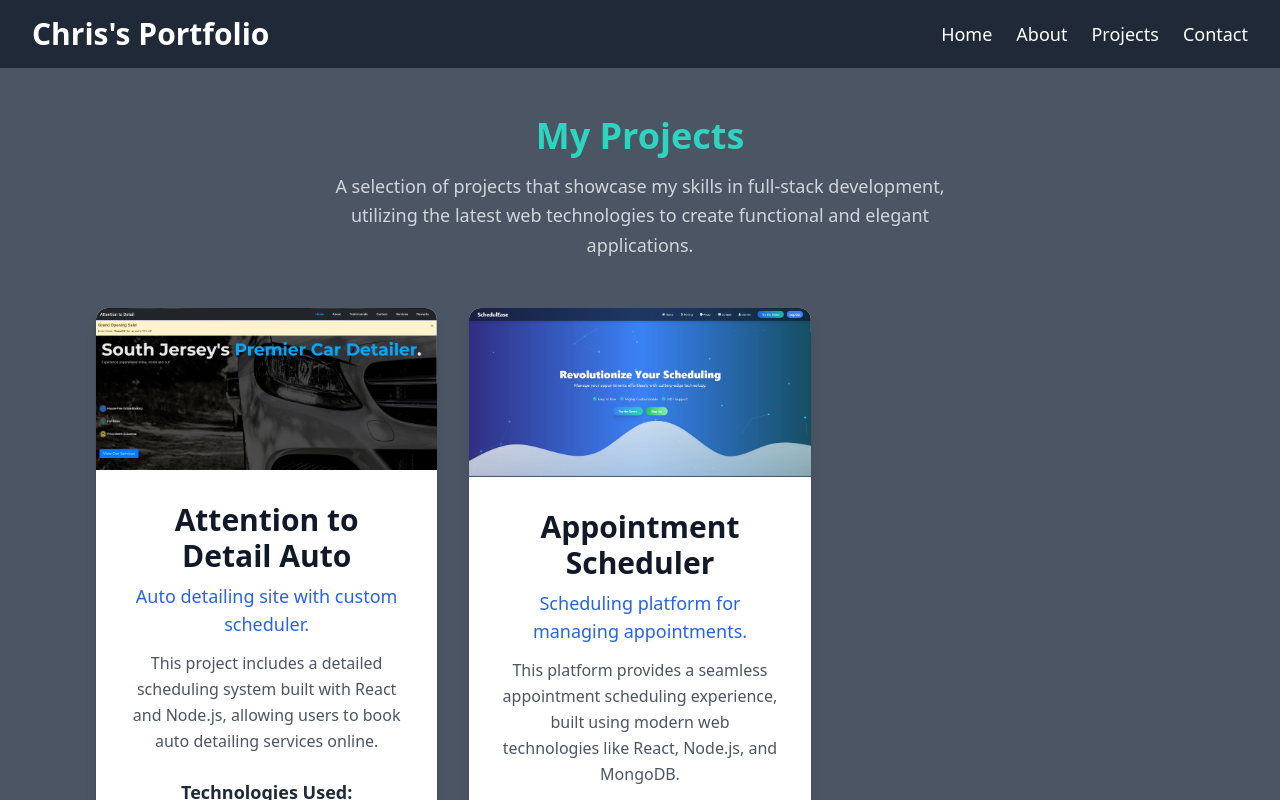
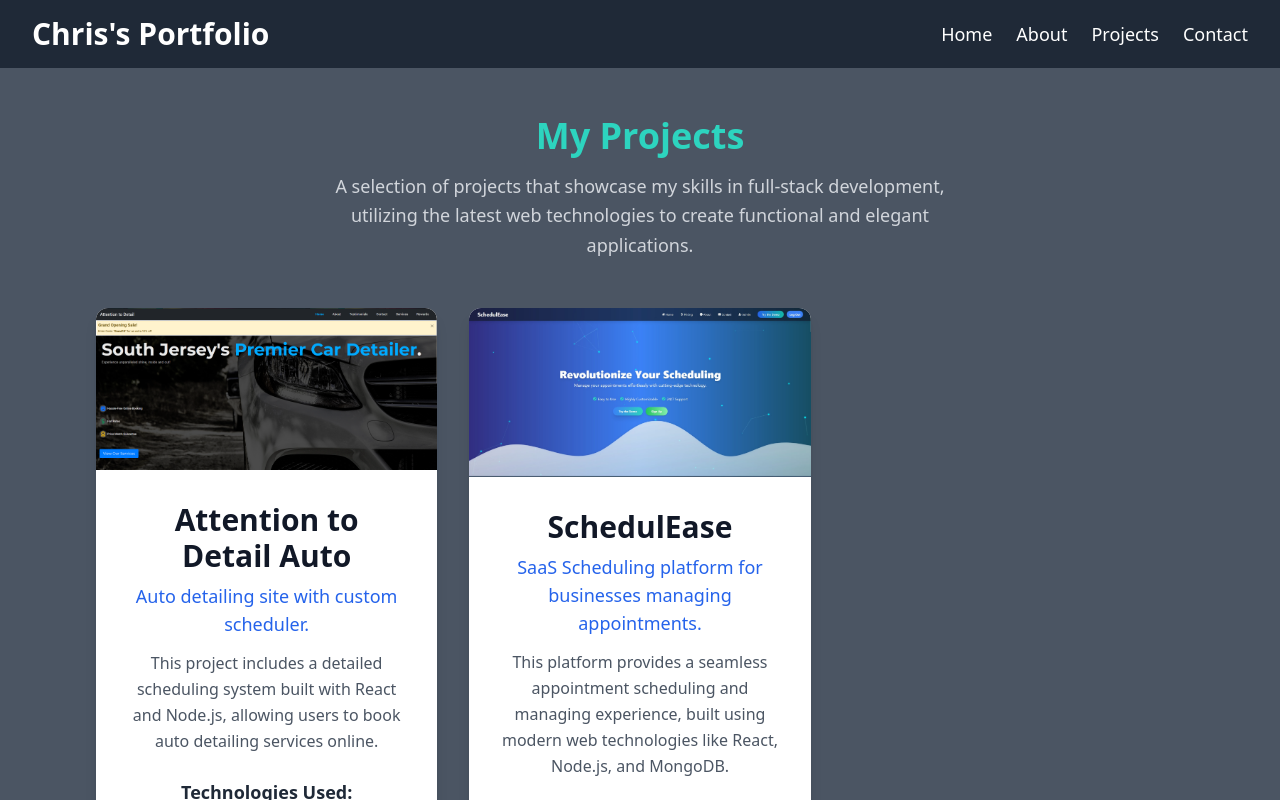
Before and after one commit to Chris-J-Patrick/Portfolio, a React (Vite) app: page /projects in a window 1280 px wide. Shown: the top 800 px of the page. Built offline with nearby package versions, Linux system fonts and the light colour scheme.

Commit message:
-updated copy

```diff
--- a/src/Pages/Projects.tsx
+++ b/src/Pages/Projects.tsx
@@ -45,10 +45,10 @@ const projects: Project[] = [
     ],
   },
   {
-    title: "Appointment Scheduler",
-    subtitle: "Scheduling platform for managing appointments.",
+    title: "SchedulEase",
+    subtitle: "SaaS Scheduling platform for businesses managing appointments.",
     description:
-      "This platform provides a seamless appointment scheduling experience, built using modern web technologies like React, Node.js, and MongoDB.",
+      "This platform provides a seamless appointment scheduling and managing experience, built using modern web technologies like React, Node.js, and MongoDB.",
     imageUrl: "/SchPic.jpg",
     demoLink: "https://www.google.com",
     details:
```
